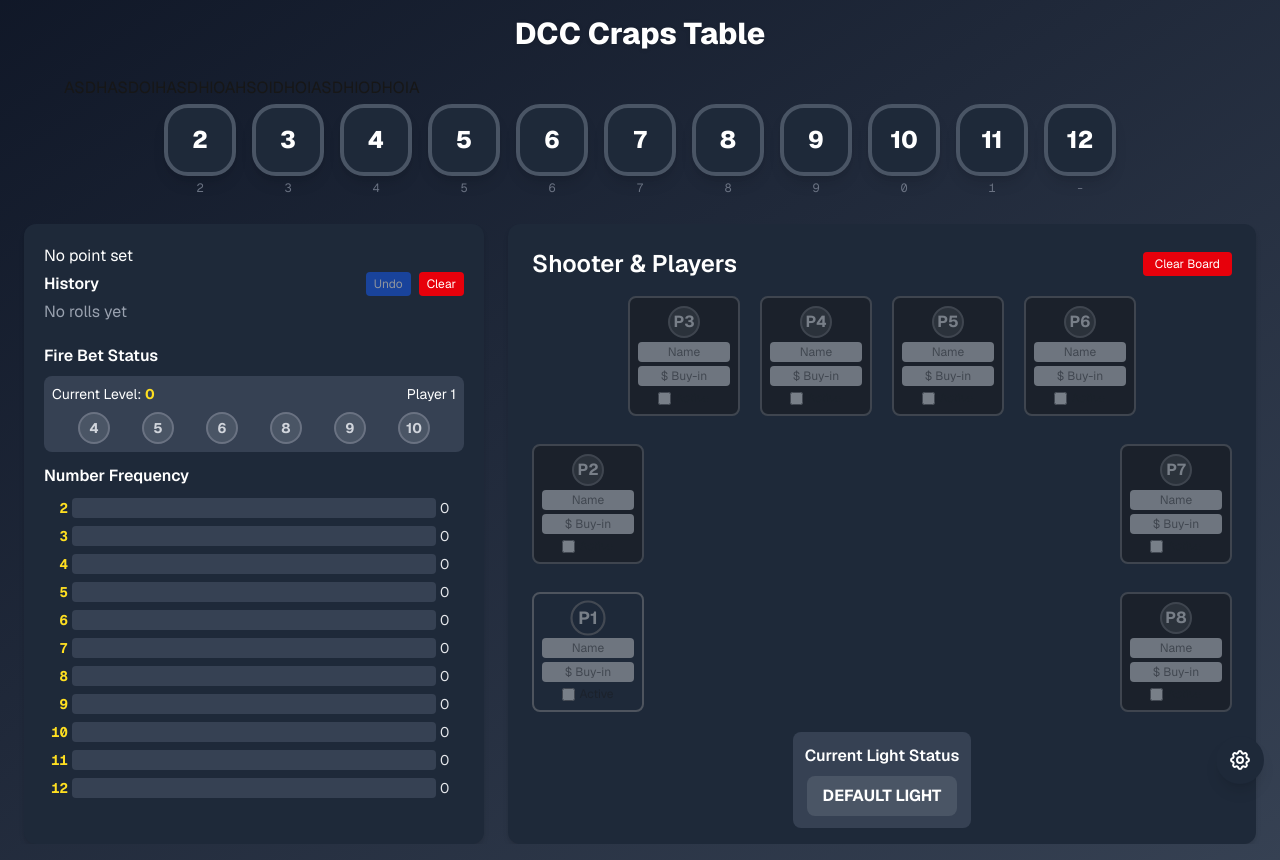
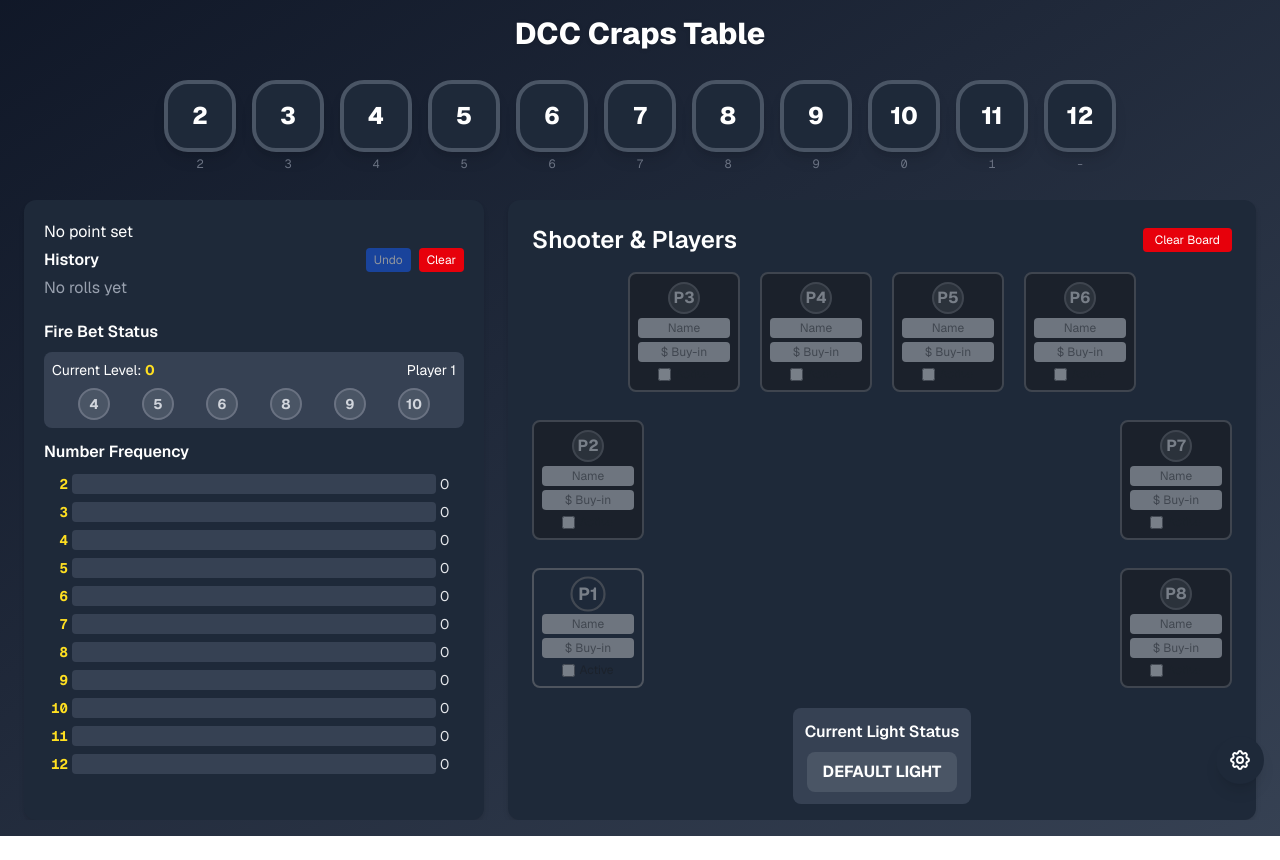
Before and after one commit to olsen-adam/dcc-craps-lights, a Next.js app: page / in a window 1280 px wide. After the commit the page ends 836 px from the top, so only its background shows below. Built offline with nearby package versions, Linux system fonts and the light colour scheme.

Commit message:
lint fix lmao

```diff
--- a/src/app/page.tsx
+++ b/src/app/page.tsx
@@ -437,7 +437,6 @@ export default function Home() {
         <div className="w-full max-w-screen-2xl mx-auto flex flex-col items-center p-4 gap-6">
           <h1 className="text-3xl font-extrabold text-white drop-shadow">DCC Craps Table</h1>
           <div className="w-full max-w-6xl">
-            ASDHASDOIHASDHIOAHSOIDHOIASDHIODHOIA
             <div className="flex flex-row gap-4 w-full overflow-x-auto justify-center py-1">
               {ALL_NUMBERS.map((num) => {
                 const isPoint = point === num && POINT_NUMBERS.includes(num);
```
